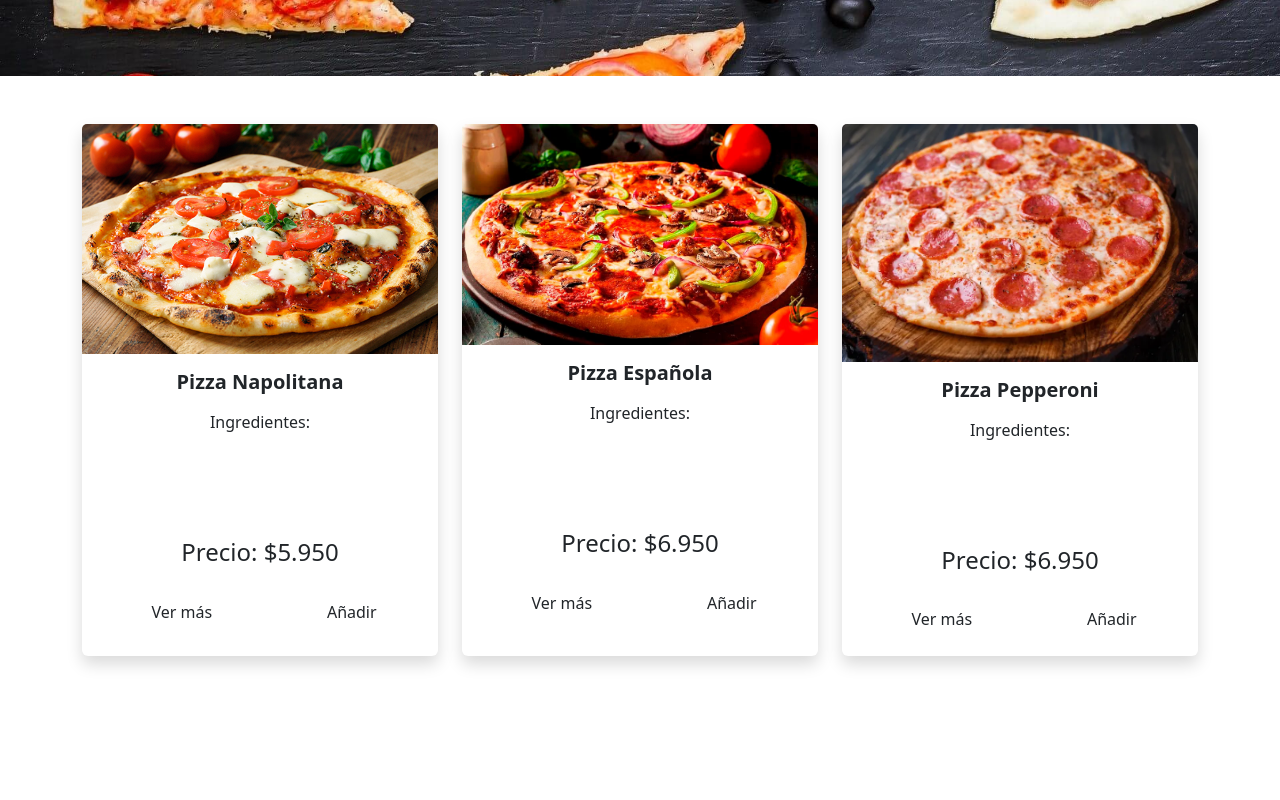
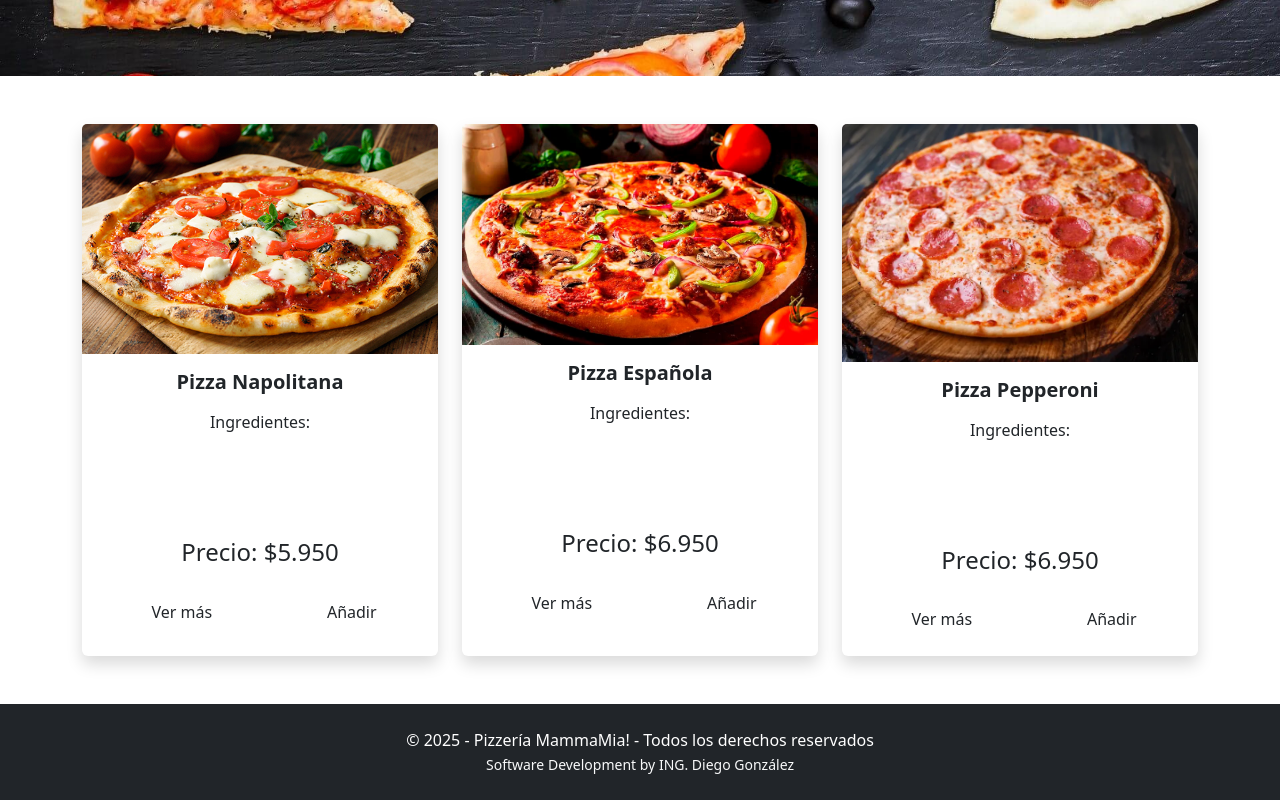
Before and after one commit to DiegoDeveloper7/Pizza-App-React, a React (Vite) app: page / in a window 1280 px wide. Shown: the part 292-1092 px from the top of the page. Before the commit the page ends 996 px from the top, so only its background shows below. Built offline with nearby package versions, Linux system fonts and the light colour scheme.

Commit message:
Creacion componente footer

```diff
--- a/src/App.jsx
+++ b/src/App.jsx
@@ -4,18 +4,21 @@
 //import './App.css'
 
 
-import { Navbar } from './components/Navbar'
-import { Header } from './components/Header'
-import { Home } from './components/Home'
+
+import { Navbar } from './components/Navbar';
+import { Header } from './components/Header';
+import { Home } from './components/Home';
+import { Footer } from './components/Footer';
 
 function App() {
  // const [count, setCount] = useState(0)
 
   return (
-    <>
+    < >
        <Navbar/>
        <Header/>
        <Home/>
+       <Footer/>
     </>
   )
 }
--- /dev/null
+++ b/src/components/Footer.jsx
@@ -0,0 +1,19 @@
+
+export const Footer = () => {
+  return (
+    <footer className="text-white text-center py-4 mt-5 bg-dark">
+      <div className="container">
+        <div className="row">
+          <div className="col-12">
+            <p className="mb-0">
+              © 2025 - Pizzería MammaMia! - Todos los derechos reservados
+            </p>
+            <a href="https://github.com/vfaundez-dev" className="small mb-0 text-light text-decoration-none">
+              Software Development by ING. Diego González
+            </a>
+          </div>
+        </div>
+      </div>
+    </footer>
+  )
+}
--- a/src/components/Home.jsx
+++ b/src/components/Home.jsx
@@ -6,8 +6,8 @@ import peperoniImg from '../assets/imgs/peperoni.webp';
 export const Home = () => {
   return (
     <>
-      <div className="container my-5">
-        <div className="row g-4">
+      <div className="container my-5 ">
+        <div className="row g-4 ">
           <div className="col-md-4">
             <TarjetaPizza
               name="Pizza Napolitana"
```
